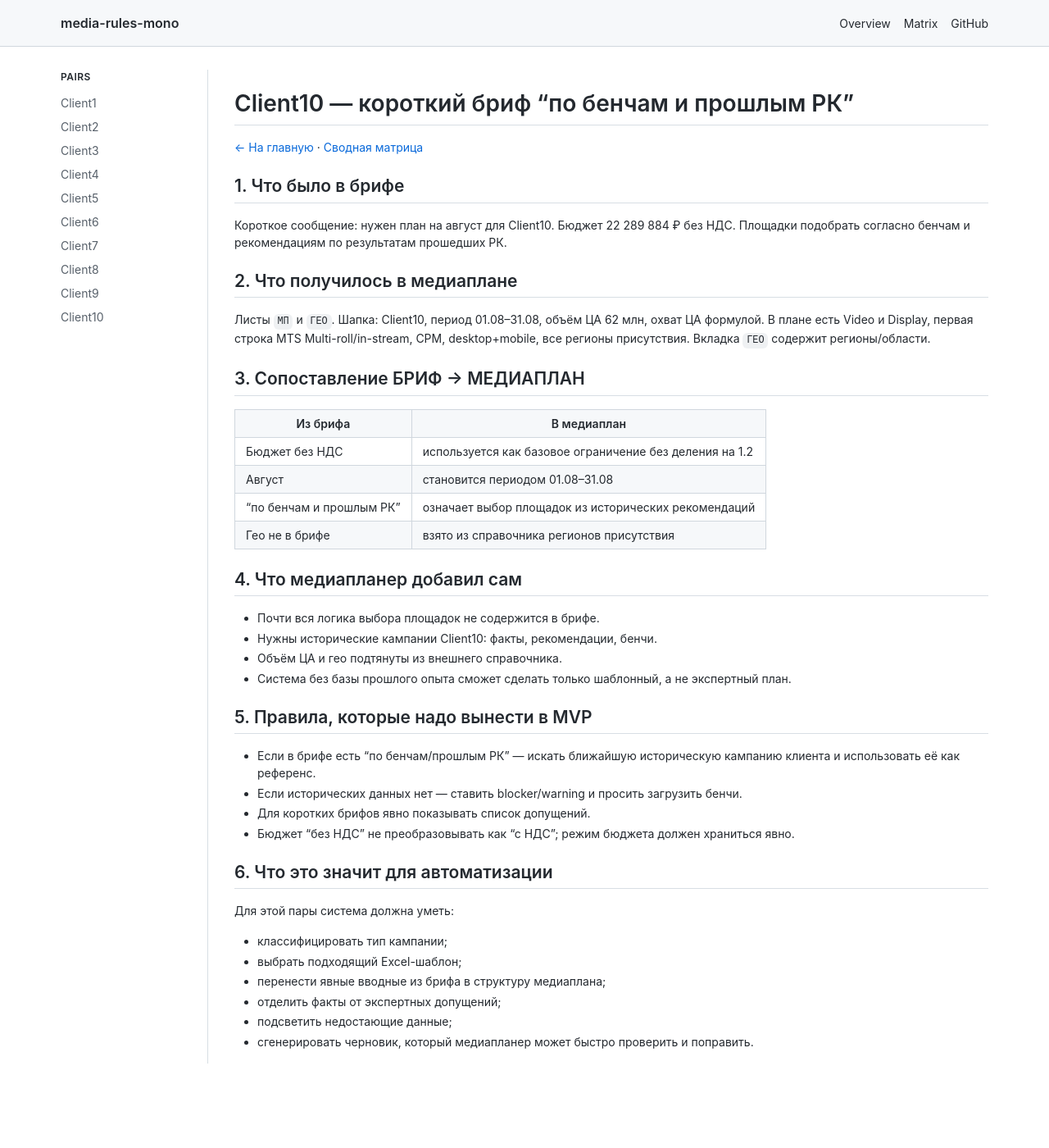
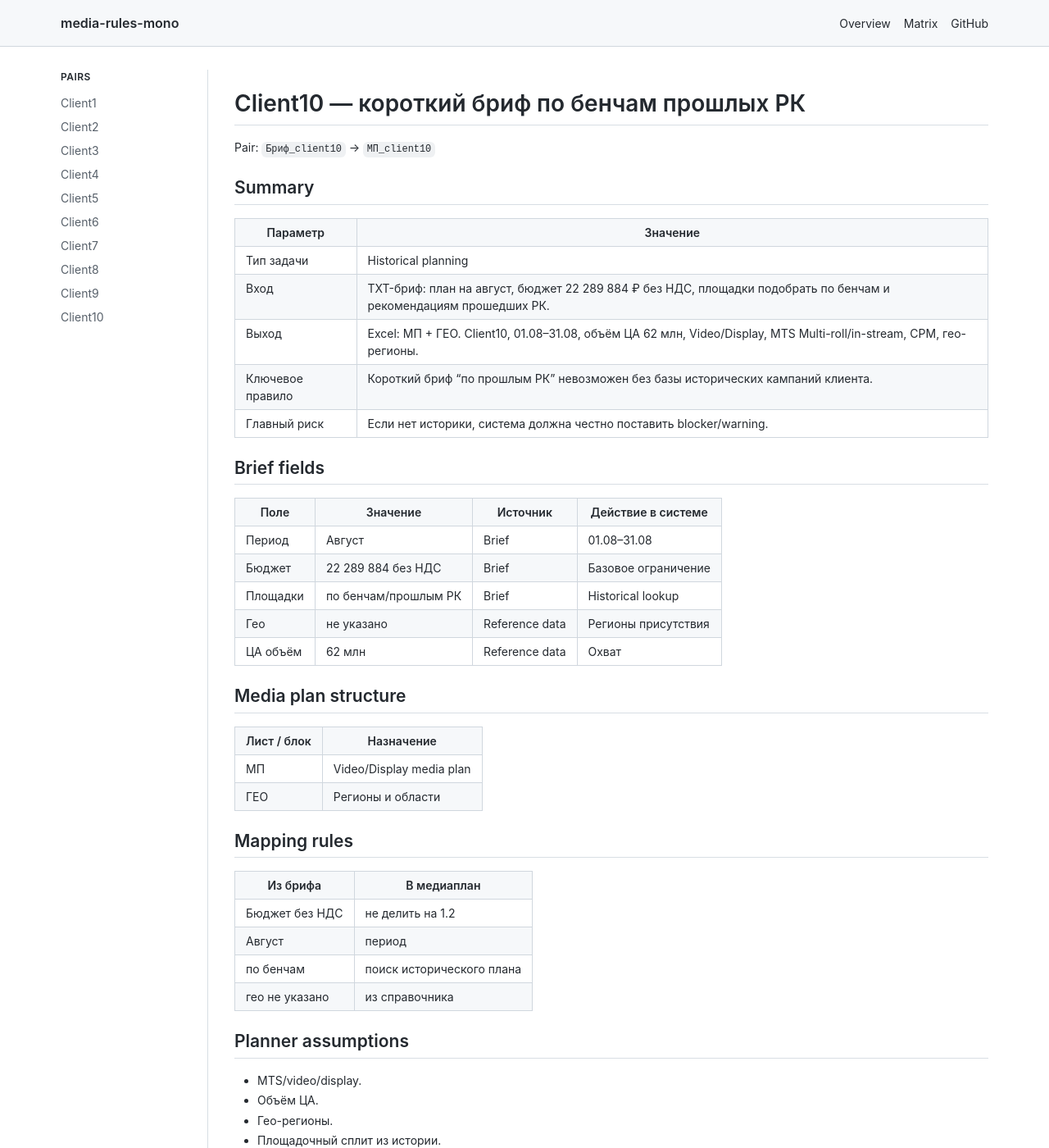
Before and after one commit to svoronkov-les13/media-rules-mono, a Jekyll site: the page built from client10.md, in a window 1280 px wide and 1400 px high. Shown: the whole window at 82% size. Built offline with Jekyll 4.4.1, drawn with Linux system fonts in a browser that asks for light colours; some of the changed text lies outside the part shown.

Commit message:
docs: make client pages strict github-like specs

```diff
--- a/client10.md
+++ b/client10.md
@@ -1,50 +1,71 @@
 ---
 layout: default
-title: Client10 — короткий бриф “по бенчам и прошлым РК”
+title: Client10 — короткий бриф по бенчам прошлых РК
 ---
 
-# Client10 — короткий бриф “по бенчам и прошлым РК”
+# Client10 — короткий бриф по бенчам прошлых РК
 
-[← На главную](index.html) · [Сводная матрица](matrix.html)
+<div class="page-meta">Pair: <code>Бриф_client10</code> → <code>МП_client10</code></div>
 
-## 1. Что было в брифе
+## Summary
 
-Короткое сообщение: нужен план на август для Client10. Бюджет 22 289 884 ₽ без НДС. Площадки подобрать согласно бенчам и рекомендациям по результатам прошедших РК.
+| Параметр | Значение |
+|---|---|
+| Тип задачи | Historical planning |
+| Вход | TXT-бриф: план на август, бюджет 22 289 884 ₽ без НДС, площадки подобрать по бенчам и рекомендациям прошедших РК. |
+| Выход | Excel: МП + ГЕО. Client10, 01.08–31.08, объём ЦА 62 млн, Video/Display, MTS Multi-roll/in-stream, CPM, гео-регионы. |
+| Ключевое правило | Короткий бриф “по прошлым РК” невозможен без базы исторических кампаний клиента. |
+| Главный риск | Если нет историки, система должна честно поставить blocker/warning. |
 
-## 2. Что получилось в медиаплане
+## Brief fields
 
-Листы `МП` и `ГЕО`. Шапка: Client10, период 01.08–31.08, объём ЦА 62 млн, охват ЦА формулой. В плане есть Video и Display, первая строка MTS Multi-roll/in-stream, CPM, desktop+mobile, все регионы присутствия. Вкладка `ГЕО` содержит регионы/области.
+| Поле | Значение | Источник | Действие в системе |
+|---|---|---|---|
+| Период | Август | Brief | 01.08–31.08 |
+| Бюджет | 22 289 884 без НДС | Brief | Базовое ограничение |
+| Площадки | по бенчам/прошлым РК | Brief | Historical lookup |
+| Гео | не указано | Reference data | Регионы присутствия |
+| ЦА объём | 62 млн | Reference data | Охват |
 
-## 3. Сопоставление БРИФ → МЕДИАПЛАН
+## Media plan structure
+
+| Лист / блок | Назначение |
+|---|---|
+| МП | Video/Display media plan |
+| ГЕО | Регионы и области |
+
+## Mapping rules
 
 | Из брифа | В медиаплан |
 |---|---|
-| Бюджет без НДС | используется как базовое ограничение без деления на 1.2 |
-| Август | становится периодом 01.08–31.08 |
-| “по бенчам и прошлым РК” | означает выбор площадок из исторических рекомендаций |
-| Гео не в брифе | взято из справочника регионов присутствия |
+| Бюджет без НДС | не делить на 1.2 |
+| Август | период |
+| по бенчам | поиск исторического плана |
+| гео не указано | из справочника |
 
-## 4. Что медиапланер добавил сам
+## Planner assumptions
 
-- Почти вся логика выбора площадок не содержится в брифе.
-- Нужны исторические кампании Client10: факты, рекомендации, бенчи.
-- Объём ЦА и гео подтянуты из внешнего справочника.
-- Система без базы прошлого опыта сможет сделать только шаблонный, а не экспертный план.
+- MTS/video/display.
+- Объём ЦА.
+- Гео-регионы.
+- Площадочный сплит из истории.
 
-## 5. Правила, которые надо вынести в MVP
+## MVP rules
 
-- Если в брифе есть “по бенчам/прошлым РК” — искать ближайшую историческую кампанию клиента и использовать её как референс.
-- Если исторических данных нет — ставить blocker/warning и просить загрузить бенчи.
-- Для коротких брифов явно показывать список допущений.
-- Бюджет “без НДС” не преобразовывать как “с НДС”; режим бюджета должен храниться явно.
+- “по бенчам/прошлым РК” → искать historical reference.
+- Нет истории → blocker/warning.
+- Короткие брифы → список допущений.
+- Режим бюджета хранить явно.
 
-## 6. Что это значит для автоматизации
+## Automation checklist
 
-Для этой пары система должна уметь:
+- [ ] Классифицировать тип кампании
+- [ ] Выбрать Excel-шаблон
+- [ ] Извлечь явные поля из брифа
+- [ ] Отделить допущения медиапланера
+- [ ] Проверить hard-stop/warning
+- [ ] Сформировать Excel-черновик
 
-- классифицировать тип кампании;
-- выбрать подходящий Excel-шаблон;
-- перенести явные вводные из брифа в структуру медиаплана;
-- отделить факты от экспертных допущений;
-- подсветить недостающие данные;
-- сгенерировать черновик, который медиапланер может быстро проверить и поправить.
+---
+
+[← Overview](index.html) · [Matrix](matrix.html)
```
